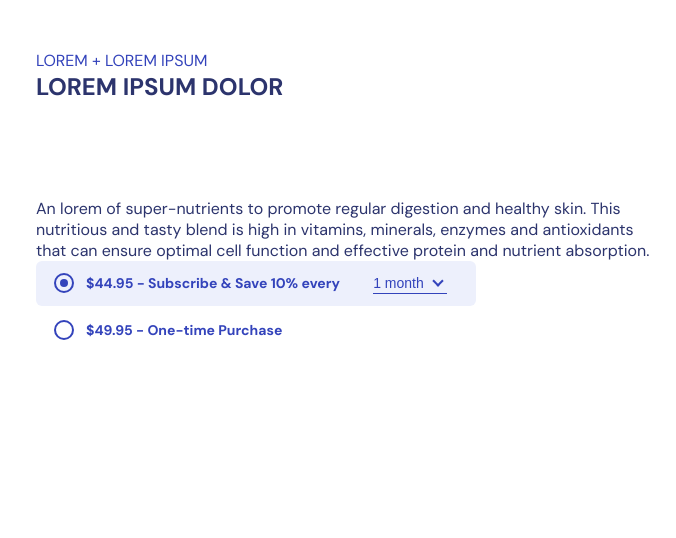
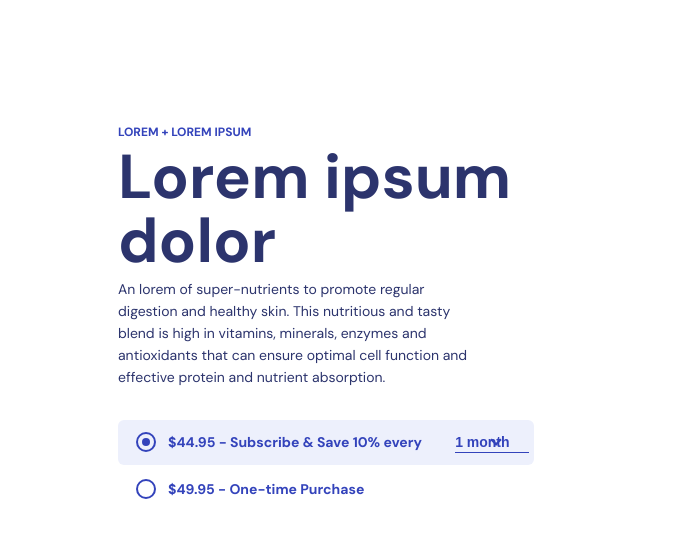
Before and after one commit to stefanhbk/section-slider, a website: page index.html in a window 1280 px wide. Shown: the whole page, without its empty margins (604-1280 px from the left). Drawn offline with nearby package versions, Linux system fonts and the light colour scheme.

Commit message:
Update main.scss file

```diff
--- a/src/scss/main.scss
+++ b/src/scss/main.scss
@@ -2,7 +2,6 @@
 
 @import "abstracts/mixins";
 @import "abstracts/variables";
-
 
 @import "base/animations";
 @import "base/base";
@@ -11,3 +10,8 @@
 @import "components/button";
 @import "components/form-radio";
 @import "components/select";
+@import "components/star-ratings";
+@import "components/add-to-cart";
+
+@import "section/slider";
+@import "section/content";
```
Also changed, not shown: dist/main.css, 1 other file.
